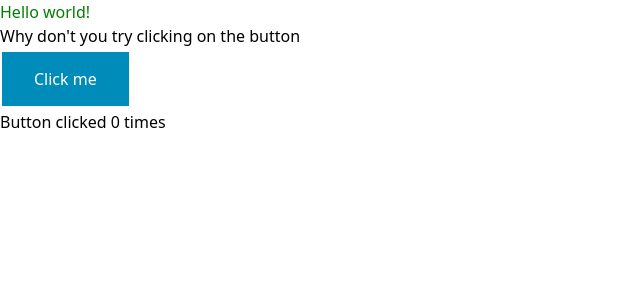
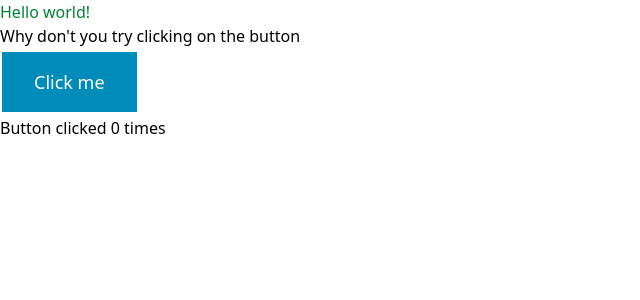
Before and after one commit to jdcarvajalc/svelte5-sveltekit, a SvelteKit app in the folder introduction/: page / in a window 1280 px wide. Shown: the top 300 px of the page, without its empty margins (0-640 px from the left). Built offline with nearby package versions, Linux system fonts and the light colour scheme.

Commit message:
design: update styles with Tailwind CSS classes

```diff
--- a/introduction/src/routes/+page.svelte
+++ b/introduction/src/routes/+page.svelte
@@ -5,24 +5,9 @@
 </script>
 
 <!-- Normal HTML -->
-<h2>Hello {word}!</h2>
+<h2 class="text-green-700">Hello {word}!</h2>
 <p>Why don't you try clicking on the button</p>
-<button onclick={() => {count++}}>Click me</button>
+<button class="text-white my-1 mx-0.5 px-8 py-4 text-center bg-[#008CBA] cursor-pointer text-lg" onclick={() => {count++}}>
+    Click me
+</button>
 <p>Button clicked {count} times</p>
-
-<!-- Normal css -->
-<style>
-    h2{color: green;}
-    button{
-         border: none;
-  color: white;
-  padding: 15px 32px;
-  text-align: center;
-  text-decoration: none;
-  display: inline-block;
-  font-size: 16px;
-  margin: 4px 2px;
-  cursor: pointer;
-  background-color: #008CBA;
-    }
-</style>
```
